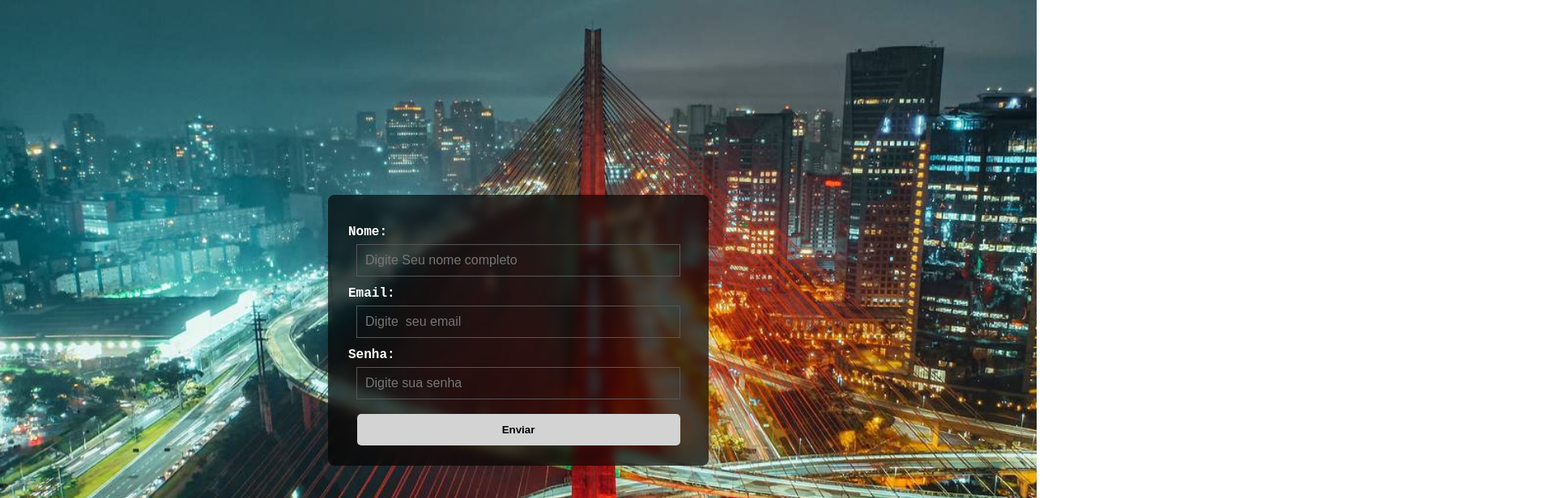
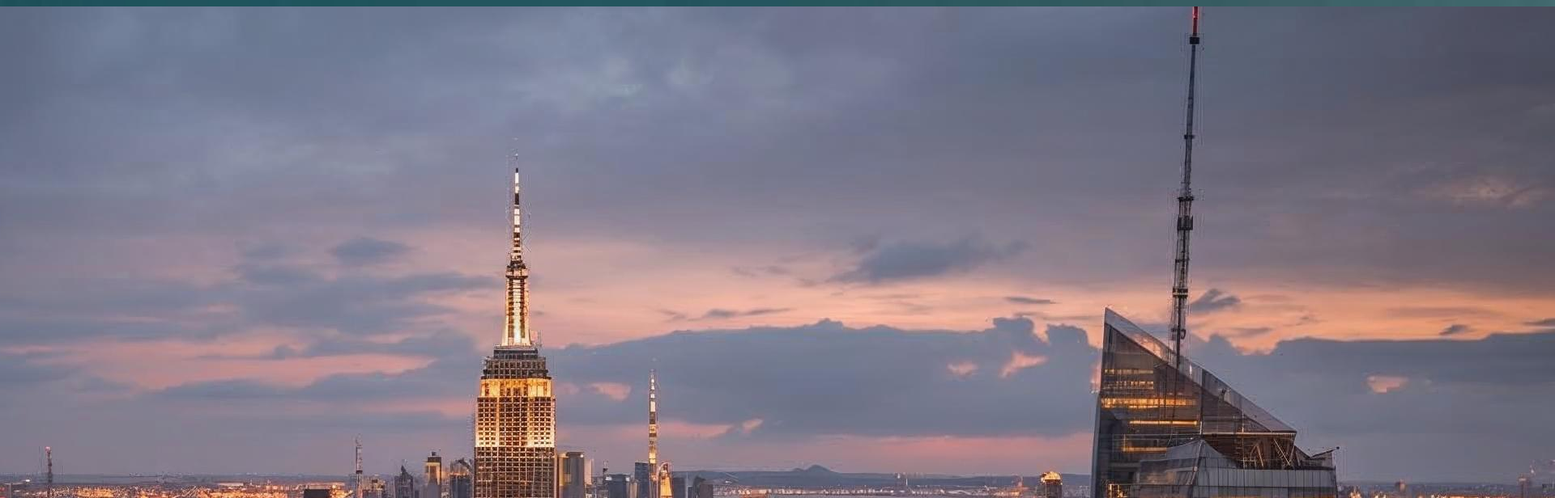
Before and after one commit to Joao-vitorSantos08/formulario-react, a React (Vite) app: page / in a window 1280 px wide. Shown: the top 616 px of the page at 81% size, 1920 px wide, since content can reach past the window. Built offline with nearby package versions, Linux system fonts and the light colour scheme.

Commit message:
feat: replace alert with an h3 message

```diff
--- a/src/App.jsx
+++ b/src/App.jsx
@@ -1,11 +1,13 @@
 import React, { useState } from "react";
 import "./style.css";
+import fundo from './assets/image/imagemBody.jpg'
 
 const App = () => {
 
   const [nome, setNome] = useState("")
   const [email, setEmail] = useState("")
   const [senha, setSenha] = useState("")
+  const [mensagem, setMensagem] = useState("")
 
   const trocaNome = (e) => {
     setNome(e.target.value)
@@ -26,19 +28,22 @@ const App = () => {
     e.preventDefault()
 
     if (nome !== "" && email !== "" && senha != "") {
-      alert("Formúlario enviado com Sucesso!")
+      setMensagem("Cadastro realizado com sucesso!")
       setNome("")
       setEmail("")
       setSenha("")
     } else {
-      alert("Preencha o formulário completo antes de enviar")
+      setMensagem("Por favor, preencha todos os campos obrigatórios.")
     }
   }
 
 
 
   return (
-    <div>
+    <div className="container">
+
+      <img src={fundo} />
+
       <form onSubmit={submit}>
 
 
@@ -57,8 +62,10 @@ const App = () => {
           Enviar
         </button>
 
+      </form>
 
-      </form>
+
+      <h3 className="mensagem">{mensagem}</h3>
 
     </div>
   )
```
